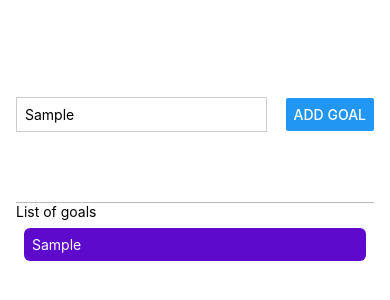
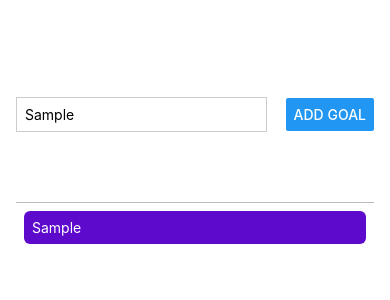
Before and after one commit to Edswel/goaltracker, a React Native app: screen / in a window 390 px wide. Both pictures are taken after typing "Sample" into the empty fields and a click on the button "ADD GOAL". Shown: the top 300 px of the page. Built offline with nearby package versions, Linux system fonts and the light colour scheme.

Commit message:
Replace scrollview with flatlist

```diff
--- a/App.js
+++ b/App.js
@@ -1,5 +1,5 @@
 import { useState } from 'react';
-import { Button, ScrollView, StyleSheet, Text, TextInput, View } from 'react-native';
+import { Button, FlatList, ScrollView, StyleSheet, Text, TextInput, View } from 'react-native';
 
 export default function App() {
   const [enteredGoalText, setEnteredGoalText] = useState('');
@@ -9,7 +9,8 @@
   };
 
   function addGoalHandler() {
-    setCourseGoals(currentCourseGoals => [...currentCourseGoals, enteredGoalText]);
+    setCourseGoals(currentCourseGoals => [...currentCourseGoals, { text: enteredGoalText, id: Math.random().toString() }
+    ]);
   };
 
 
@@ -20,14 +21,17 @@
         <Button title='Add Goal' onPress={addGoalHandler} />
       </View>
       <View style={styles.goalsContainer}>
-        <ScrollView>
-          <Text>List of goals</Text>
-          {courseGoals.map((goal) =>
-            <View style={styles.goalItem} key={goal}>
-              <Text style={styles.goalText}>{goal}</Text>
+        <FlatList data={courseGoals} renderItem={(itemData) => {
+          return (
+            <View style={styles.goalItem}>
+              <Text style={styles.goalText}>{itemData.item.text}</Text>
             </View>
-          )}
-        </ScrollView>
+          )
+        }}
+          keyExtractor={(item, index) => {
+            return item.id
+          }}
+          alwaysBounceVertical={false} />
       </View>
     </View>
   );
```
